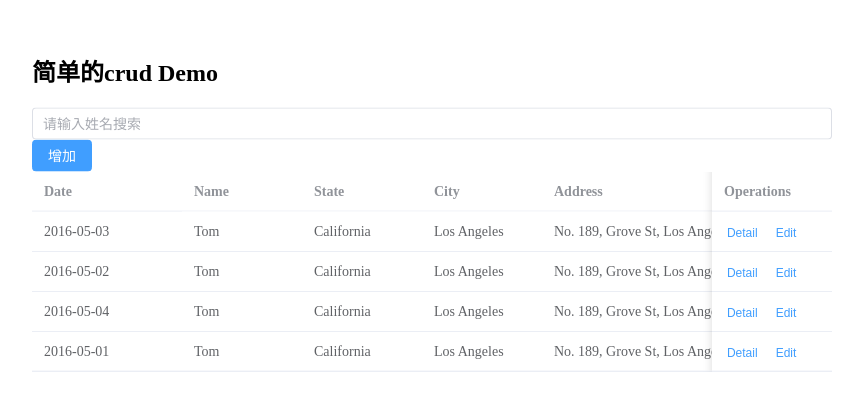
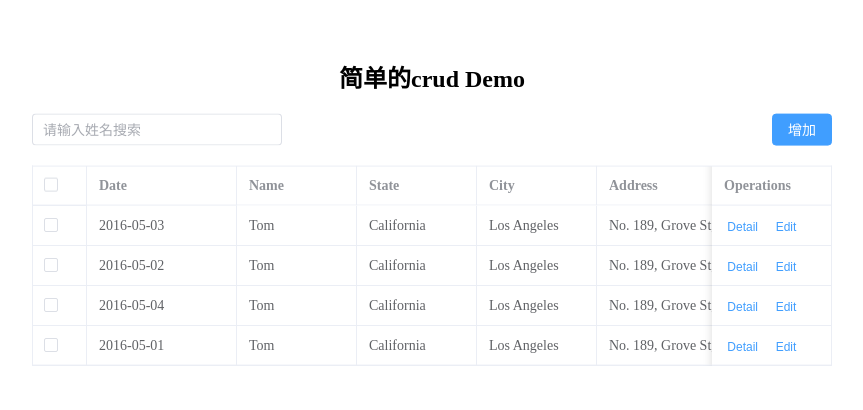
Before and after one commit to Toyken-P/vue3-demo, a Vue app: page / in a window 1280 px wide. Shown: the part 198-608 px from the top of the page, without its empty margins (208-1071 px from the left). Built offline with nearby package versions, Linux system fonts and the light colour scheme.

Commit message:
feat:布局优化

```diff
--- a/src/App.vue
+++ b/src/App.vue
@@ -41,10 +41,17 @@
       tag: 'Office',
     },
   ])
+  let multipleSelection = ref([])
   /*方法*/
   const handleRowClick = () => {
     console.log('click')
   }
+
+  const handleSelectionChange = (val) => {
+  multipleSelection.value = val
+  console.log(val)
+}
+
 </script>
 
 <template>
@@ -59,7 +66,11 @@
       <el-button type="primary">增加</el-button>
     </div>
     <!--table-->
-    <el-table :data="table" style="width: 100%">
+    <el-table :ref="multipleTableRef"
+    :data="table"
+    style="width: 100%"
+    @selection-change="handleSelectionChange" border>
+     <el-table-column type="selection" width="55" />
       <el-table-column fixed prop="date" label="Date" width="150" />
       <el-table-column prop="name" label="Name" width="120" />
       <el-table-column prop="state" label="State" width="120" />
@@ -86,4 +97,16 @@
     left:50%;
     transform: translate(-50%,-50%);
   }
+  .title{
+    text-align: center;
+  }
+.query-box{
+  display: flex;
+  justify-content: space-between;
+  margin-bottom: 20px;
+}
+.el-input{
+  width:250px;
+}
+
 </style>
```
